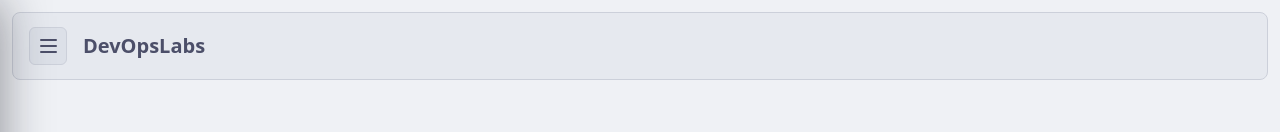
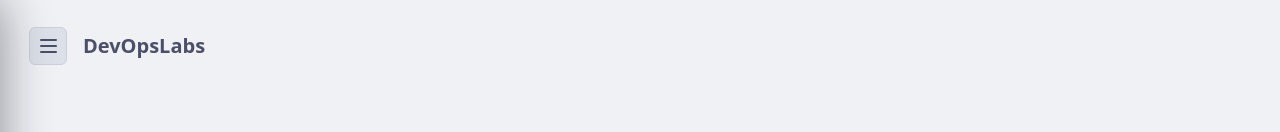
Before and after one commit to krovs/devopslabs, a Svelte app: page / in a window 1280 px wide. Shown: the top 132 px of the page. Built offline with nearby package versions, Linux system fonts and the light colour scheme.

Commit message:
Add transparent styles for topbar in index page

```diff
--- a/styles.css
+++ b/styles.css
@@ -658,6 +658,11 @@ select {
   padding: 14px 16px;
 }
 
+.app-shell.index-page .topbar {
+  border-color: transparent;
+  background: transparent;
+}
+
 .topbar > div {
   flex: 1;
   min-width: 0;
```
